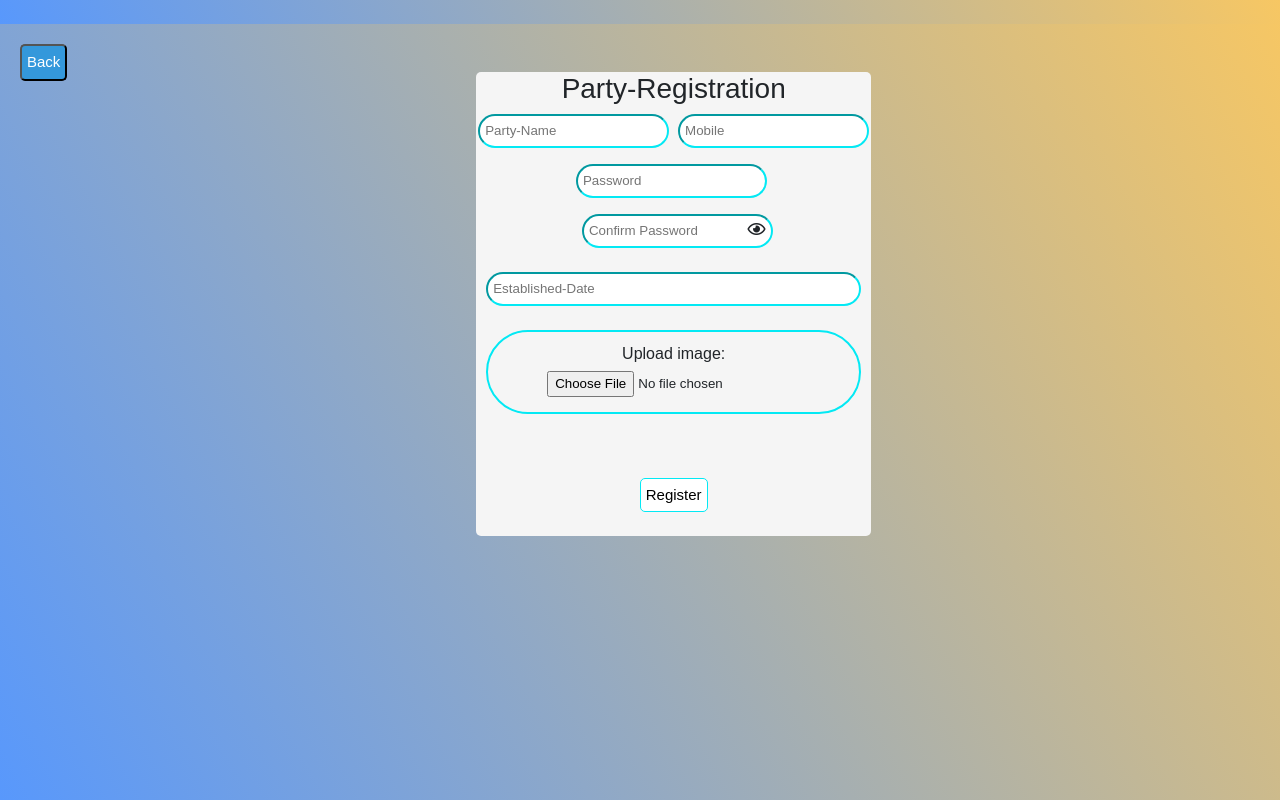
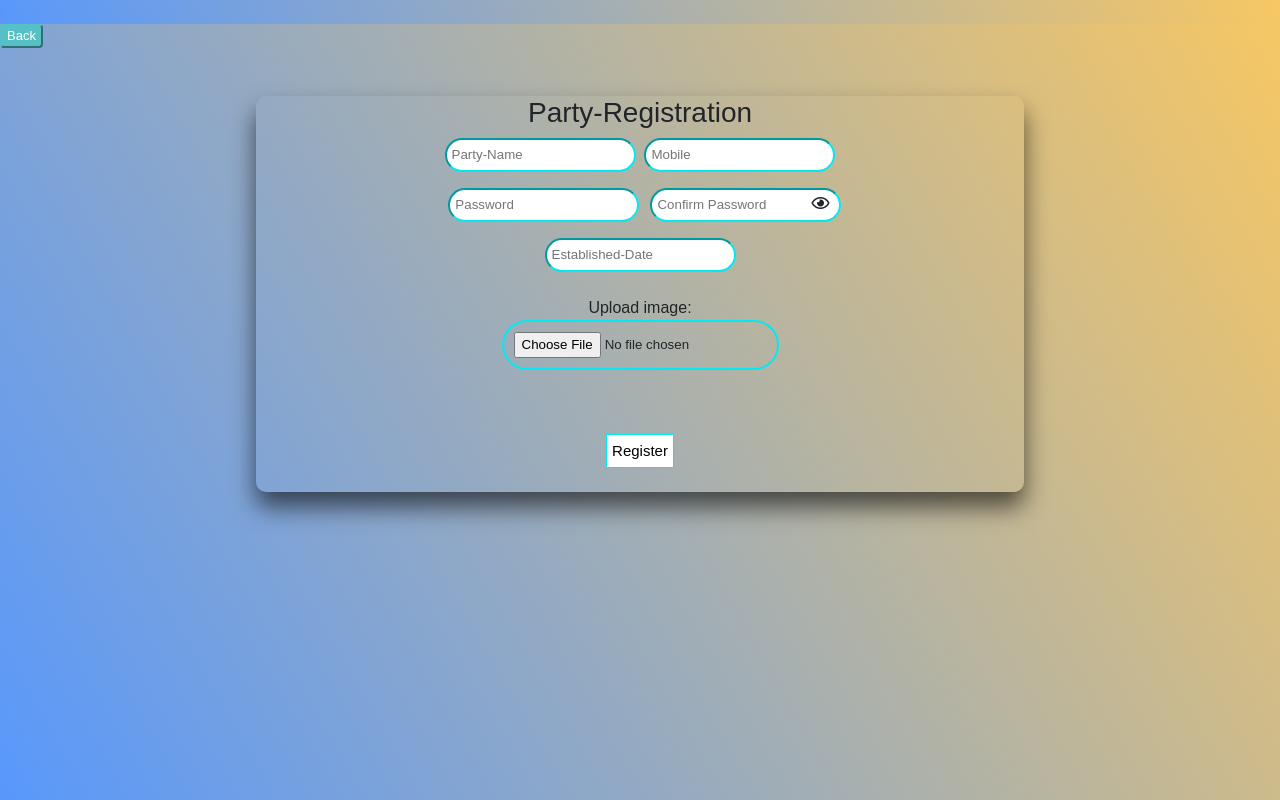
Before and after one commit to biyudh/onlinevs, a PHP site: page /routes/party.php in a window 1280 px wide. Run offline with PHP 8.4, Linux system fonts and the light colour scheme; some libraries are stand-ins or nearby versions.

Commit message:
style 1 file added

```diff
--- a/api/register.php
+++ b/api/register.php
@@ -17,6 +17,7 @@ if (mysqli_num_rows($duplicate) > 0) {
     alert('Mobile number has already taken');
     window.location = '../routes/register.php';
     </script>";
+    return;
 }
 if ($age < 18 || $age > 110) {
     echo "<script>
--- a/api/vote.php
+++ b/api/vote.php
@@ -5,7 +5,7 @@
     $votes = $_POST['gvotes'];
 
     $total_votes= $votes+1;
-    $pid = $_POST['pid'];
+    $pid = $_POST['gid'];
     $uid = $_SESSION['id'];
 
     //$update_votes = mysqli_query($connect, "update user set votes='$total_votes' where id='$pid'");
--- a/assets/js/party.js
+++ b/assets/js/party.js
@@ -2,18 +2,19 @@
 $('#form3').submit(function(e) {
     const mob = $('#mob').val()
     const pass = $('#pass').val()
+    const cpass = $('#cpass').val()
     const add = $('#add').val()
     const age = $('#age').val()
-    if (grecaptcha.getResponse() == "" || !mob || !pass || mob=='' || pass==''|| mob.length!=10 || !add || !age || add==''||age=='') {
+    if (grecaptcha.getResponse() == "" || !mob || !pass || mob=='' || pass==''||cpass!=pass|| mob.length!=10 || !add || !age || add==''||age=='') {
         e.preventDefault()
-        validateForm(mob,pass,add,age)
+        validateForm(mob,pass,cpass,add,age)
 
     }
 })
 
 
 
-function validateForm(mob,pass,add,age){
+function validateForm(mob,pass,cpass,add,age){
     const mobErr = $('.mob-error')
     const passErr = $('.pass-error')
     const addErr = $('.add-error')
@@ -26,6 +27,9 @@ function validateForm(mob,pass,add,age){
 
     if(!pass || pass==''){
         passErr.text('Please enter your password')
+    }
+    if(cpass != pass){
+        passErr.text('password do not match !')
     }
 
     if(pass.length<6){
--- a/assets/js/register.js
+++ b/assets/js/register.js
@@ -29,7 +29,7 @@ function validateForm(mob,pass,add,age){
     }
 
     if(pass.length<6){
-        passErr.text('Password must be of length 6!')
+        passErr.text('Password must be atleast length 6!')
     }
 
     if(mob.length != 10){
@@ -37,6 +37,9 @@ function validateForm(mob,pass,add,age){
     }
     if(!add || add==''){
         addErr.text('Please enter your address')
+    }
+    if(age<18||age>105){
+        ageErr.text('You are not eligible for voting!')
     }
 
 
--- a/css/style.css
+++ b/css/style.css
@@ -16,6 +16,7 @@ html {
     box-sizing: border-box;
     box-shadow: 0 15px 25px rgba(0,0,0,.6);
     border-radius: 10px;
+
 
   }
 
@@ -83,6 +84,14 @@ html {
     color: black;
     border:1px solid  #03e9f4 ;
 }
+#loginbtn1{
+    padding: 5px;
+    font-size: 15px;
+    background-color: white;
+    color: black;
+    border: 1px solid #03e9f4;
+
+}
 input {
     padding: 5px;
     border-radius: 120px;
@@ -92,12 +101,15 @@ input {
   }
 
 
-#gender, #upload{
+#gender, #upload, #upload1{
     padding: 10px;
     border-radius: 120px;
     border-color: #03e9f4;
+    border : 2px solid  #03e9f4;
 
 }
+
+
 .input {
     padding: 12px;
     border-radius: 120px;
@@ -114,10 +126,6 @@ input {
     border-radius: 10px;
 
   }
-
-
-
-
 
   .login-box1 .user-box input:focus ~ label,
   .login-box1 .user-box input:valid ~ label {
@@ -137,3 +145,19 @@ input {
     color: white;
 
   }
+  #back{
+    background-color: #55c1c6;
+    text-align: center;
+    padding: 5px;
+    text-decoration: none;
+    font-size: small;
+    line-height: 10px;
+    border-radius: 4px;
+    color: white;
+    border-color: #55c1c6;
+  }
+  #back:hover{
+    background-color: rgb(221, 221, 221);
+    color: black;
+
+  }
--- a/css/stylesheet.css
+++ b/css/stylesheet.css
@@ -12,11 +12,6 @@ select {
   border-radius: 5px;
 }
 
-#upload {
-  padding: 10px;
-  border-radius: 5px;
-  border: 2px solid black;
-}
 
 #headerSection {
   padding: 2px;
--- a/routes/party.php
+++ b/routes/party.php
@@ -5,64 +5,64 @@
     <link rel="stylesheet" href="https://cdnjs.cloudflare.com/ajax/libs/font-awesome/5.13.0/css/all.min.css">
         <title>Online voting system -Party Registratrion</title>
         <marquee behavior="slide" direction="right" style="background-color:  #3498db;">Please Vote The Right Candidate....Please Vote The Right Candidate....Please Vote The Right Candidate....Please Vote The Right Candidate....Please Vote The Right Candidate....</marquee>
-        <a href="../"><button id="back-button"> Back</button></a>
-        <link rel="stylesheet" href="../css/stylesheet.css">
+
+      <!--  <link rel="stylesheet" href="../css/stylesheet.css"> -->
         <link rel="stylesheet" href="../css/style.css">
-        <style>
-
-         fieldset{
-            background-color: whitesmoke;
-            width: fit-content;
-            padding: 40%, 40%;
-            border-radius: 5px;
-         }
-        /* body {
-            margin: 0;
-            font-family: Arial, Helvetica, sans-serif;
-            background-position: center;
-            /*filter: blur(px);-webkit-filter: blur(8px);
-            background-attachment: fixed;
-            background-image: url("vote2.jpg");*/
 
 
-        </style>
     </head>
+
+    <a href="../"><button id="back"> Back</button></a>
     <script src='https://www.google.com/recaptcha/api.js'></script><br><br><br>
-    <body  style="background-color: white;">
+    <body>
 
 
         <center>
+            <div  class="login-box1">
                     <form action="../api/party.php" id="form3" method="POST" enctype="multipart/form-data">
-                    <fieldset><h3>Party-Registration</h3>
-                    <input type="text" name="name" placeholder="Party-Name" required>&nbsp
-                    <input type="number" name="mob" id="mob" placeholder="Mobile" required>
-                    <p class="mob-error text-danger"></p>
-                    <input type="password" name="pass" id="pass" placeholder="Password" required >&nbsp
-                    <p class="pass-error text-danger"></p>
+                    <h3>Party-Registration</h3>
 
+                            <div>
+                            <label> <input type="text" name="name" placeholder="Party-Name" required><br>
+
+                            </label>&nbsp;
+                            <label>
+                            <input type="number" name="mob" id="mob" placeholder="Mobile" required>
+                            <p class="mob-error text-danger"></p></label>
+                        </div>
+
+                    <div>
+
+                    <label>
+                    <input type="password" name="pass" id="pass" placeholder="Password" required >
+                    <p class="pass-error text-danger"></p></label>&nbsp;
+                    <label>
                     <input type="password" name="cpass" placeholder="Confirm Password" required class="eye">
 
-                    <i class="far fa-eye" id="togglepasss" style="margin-left: -30px; cursor: pointer;"></i>
-                    <br><br>
-                    <input style="width: 95%" type="text" name="est" placeholder="Established-Date" required><br><br>
+                    <i class="far fa-eye" id="togglepasss" style="margin-left: -30px; cursor: pointer;"></i></label>
+                    </div>
+                   <div>
+                    <label>
+                    <input type="text" name="est" placeholder="Established-Date" required><br><br>
+
+                    </label>
+                    </div>
 
 
 
-                   <div id="upload" style="width: 95%">
-                        Upload image: <input type="file" id="profile" name="image" required>
-                    </div><br>
-                   <!-- <div id="upload" style="width: 95%">
-                        Select your role:
-                        <select name="role">
-                            <option value="1">Voter</option>
-                            <option value="2">Group</option>
-                        </select><br>
-                    </div><br>-->
+
+                   <div  style="width: 100%">
+                    Upload image:<br> <input type="file" id="upload1" name="image" required>
+                   </div>
+                   <br>
+
+
                     <div class="g-recaptcha" data-sitekey="6LflOtYjAAAAAA5h9Q4b0uxir84QAUkk45w1uQBA"></div>
                     <p class="captacha-error text-danger"></p><br>
-                    <button id="loginbtn" type="submit" name="registerbtn">Register</button><br><br>
-                   <!-- Already user? <a href="../">Login here</a></fieldset>-->
+                    <button id="loginbtn1" type="submit" name="registerbtn">Register</button><br><br>
+
                 </form>
+                </div>
             </center>
             <script>const togglePassword = document.querySelector('#togglepasss');
              const password = document.querySelector('.eye');
--- a/routes/register.php
+++ b/routes/register.php
@@ -8,6 +8,7 @@
     <marquee direction="right" style="background-color:  #3498db;">Please Vote The Right Candidate....Please Vote The Right Candidate....Please Vote The Right Candidate....Please Vote The Right Candidate....Please Vote The Right Candidate....</marquee>
     <link rel="stylesheet" href="../css/stylesheet.css">
     <link rel="stylesheet" href="../css/style.css">
+
 
 
 </head>
@@ -57,8 +58,8 @@
                         <option value="O">LGBTQIA+</option>
                     </select>
                 </div><BR>
-                <div  style="width: 100%">
-                    Upload image:<br> <input type="file" id="upload" name="image" required>
+                <div  style="width: 100%" >
+                    Upload image:<br> <input type="file"id="upload"  name="image" required>
                 </div><br>
 
 
```
Also changed, not shown: css/style1.css (added, +15 -0 lines).
